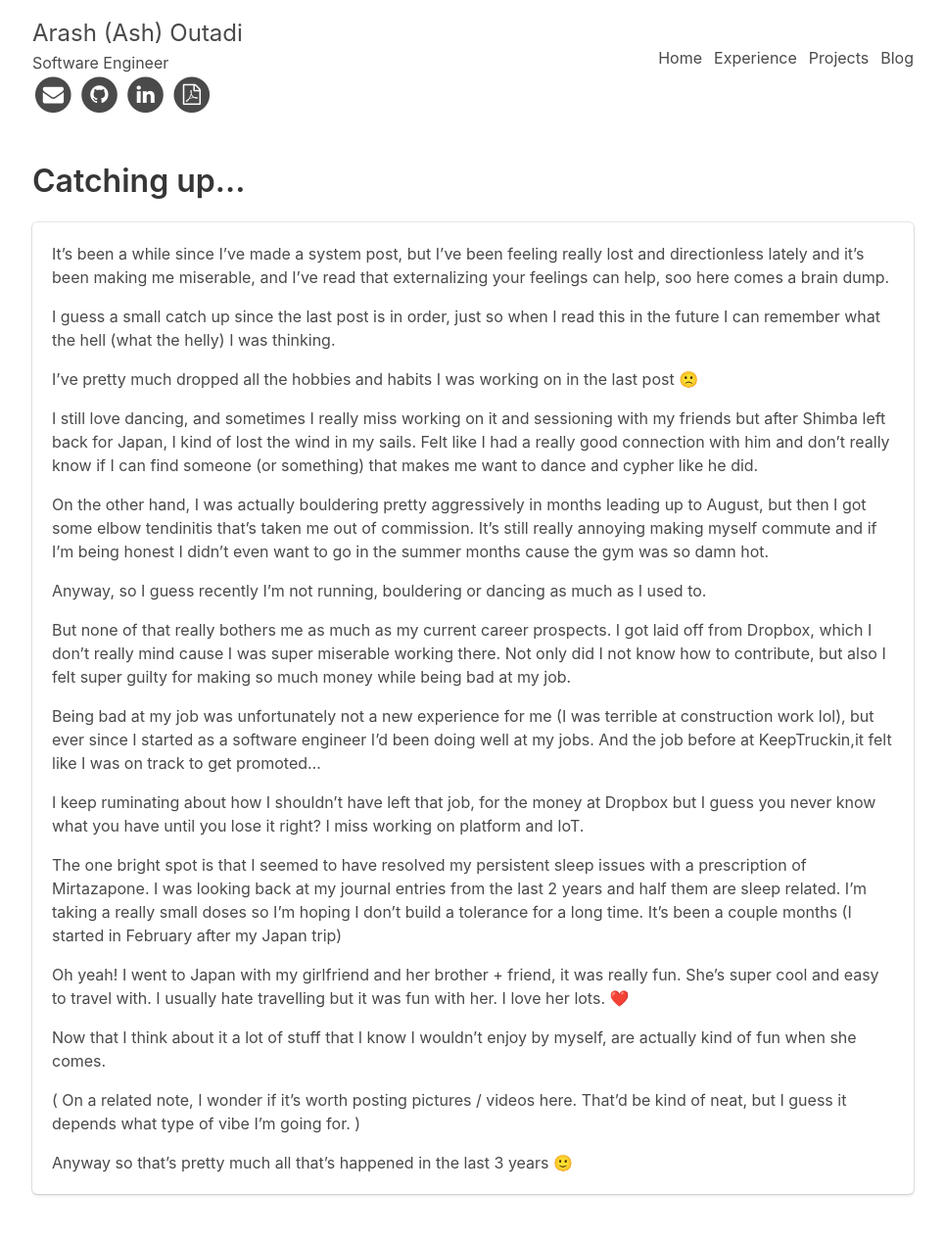
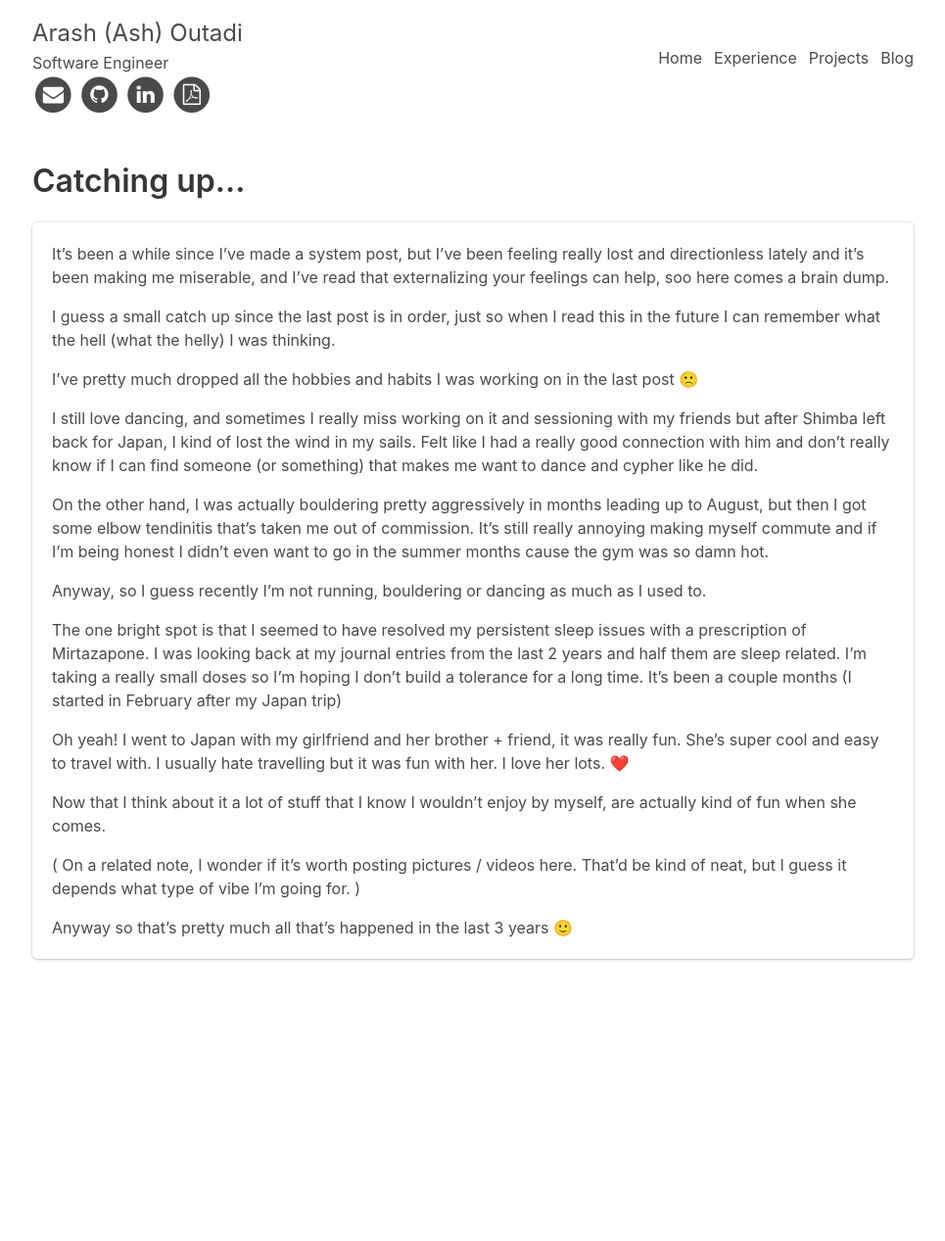
Before and after one commit to arashout/arashout.site, a Jekyll site: the page built from _posts/2025-09-25-catching-up.md, in a window 1280 px wide. Shown: the whole page at 98% size, without its empty margins (157-1122 px from the left). Built offline with Jekyll 4.4.1, drawn with Linux system fonts in a browser that asks for light colours; nearby versions of some CDN libraries; after the commit the page ends 1027 px from its top, so only the background shows below that.

Commit message:
update blog

```diff
--- a/_posts/2025-09-25-catching-up.md
+++ b/_posts/2025-09-25-catching-up.md
@@ -18,12 +18,6 @@ On the other hand, I was actually bouldering pretty aggressively in months leadi
 
 Anyway, so I guess recently I'm not running, bouldering or dancing as much as I used to.
 
-But none of that really bothers me as much as my current career prospects. I got laid off from Dropbox, which I don't really mind cause I was super miserable working there. Not only did I not know how to contribute, but also I felt super guilty for making so much money while being bad at my job.
-
-Being bad at my job was unfortunately not a new experience for me (I was terrible at construction work lol), but ever since I started as a software engineer I'd been doing well at my jobs. And the job before at KeepTruckin,it felt like I was on track to get promoted...
-
-I keep ruminating about how I shouldn't have left that job, for the money at Dropbox but I guess you never know what you have until you lose it right? I miss working on platform and IoT.
-
 The one bright spot is that I seemed to have resolved my persistent sleep issues with a prescription of Mirtazapone. I was looking back at my journal entries from the last 2 years and half them are sleep related. I'm taking a really small doses so I'm hoping I don't build a tolerance for a long time. It's been a couple months (I started in February after my Japan trip)
 
 Oh yeah! I went to Japan with my girlfriend and her brother + friend, it was really fun. She's super cool and easy to travel with. I usually hate travelling but it was fun with her. I love her lots. ❤️
```
